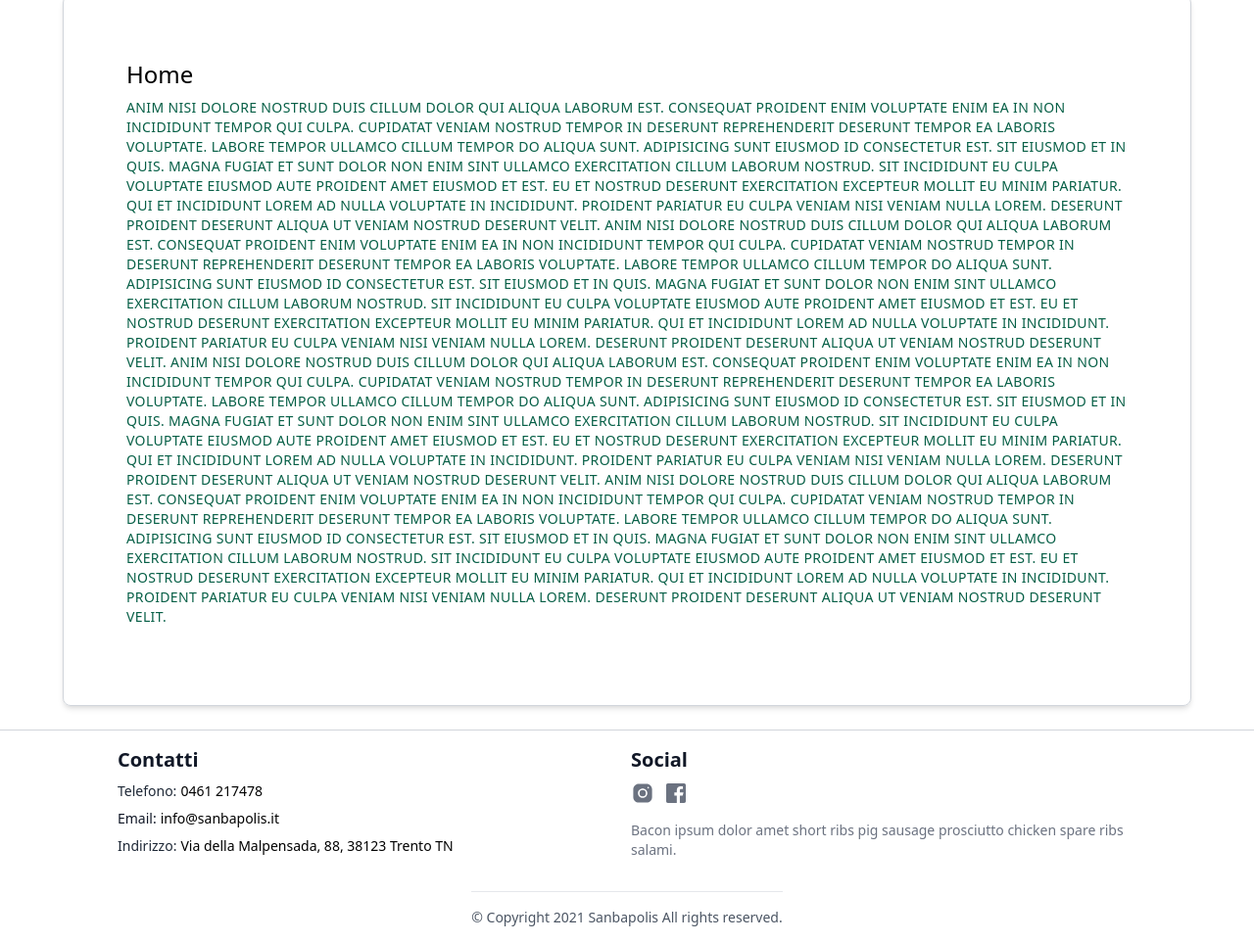
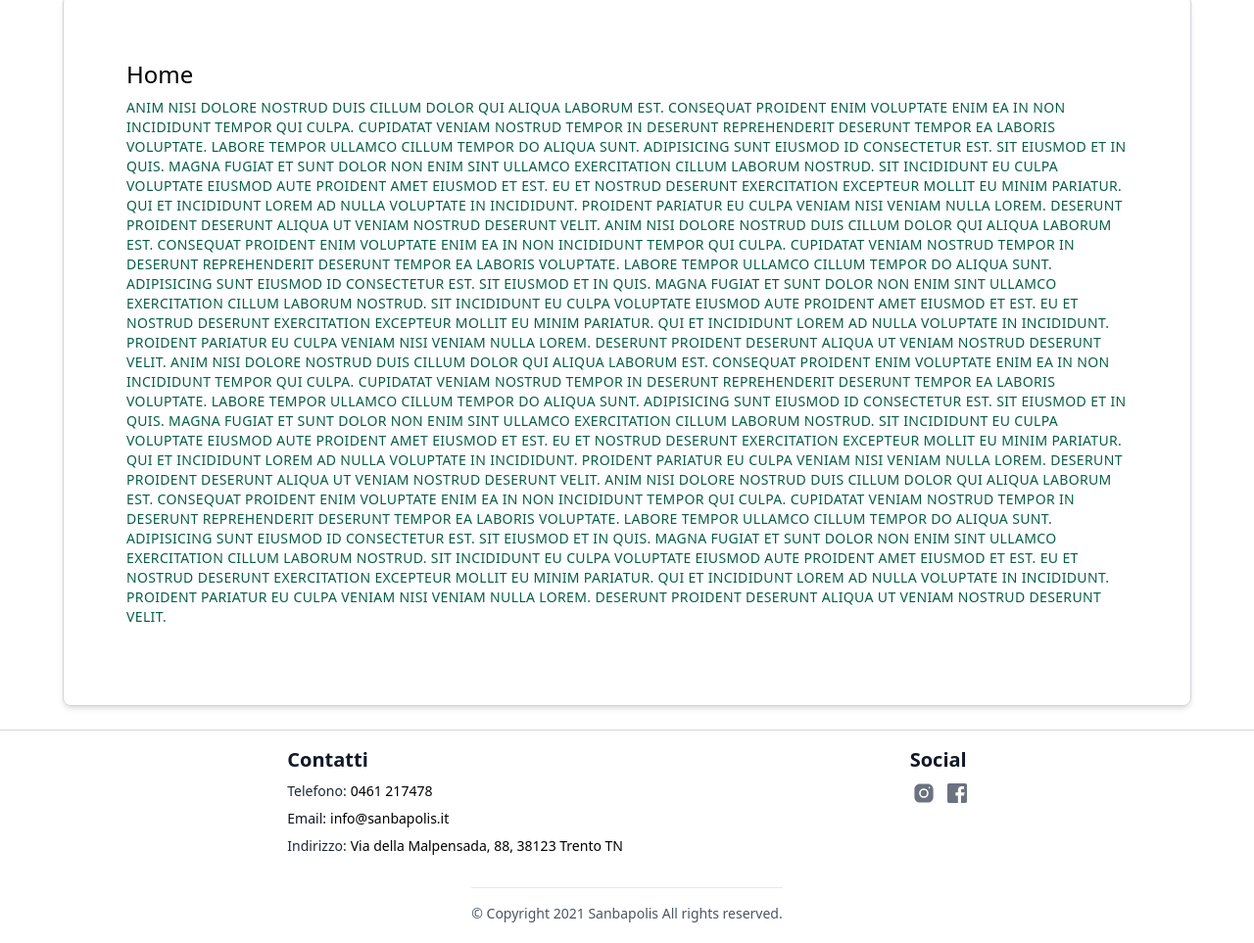
Before and after one commit to LorenzoCavada/sanbapolis, a Gatsby site: page / in a window 1280 px wide. Shown: the part 379-1342 px from the top of the page at 98% size. Built offline with nearby package versions, Linux system fonts and the light colour scheme; Gatsby itself is replaced by a stand-in of ours.

Commit message:
fixing layout

```diff
--- a/src/components/Footer.js
+++ b/src/components/Footer.js
@@ -34,6 +34,7 @@
             <a
               href="https://www.google.com/maps/place/Sanb%C3%A0Polis/@46.046804,11.1308422,17z/data=!3m1!4b1!4m5!3m4!1s0x4782741c3dd84083:0xe1221411ae6cb6ef!8m2!3d46.046804!4d11.1330309"
               target="_blank"
+              rel="noreferrer"
               aria-label="Sanbapolis indirizzo"
               title="Sanbapolis indirizzo"
               className="transition-colors duration-300 hover:text-green-800"
@@ -42,11 +43,10 @@
             </a>
           </div>
         </div>
-        <div>
+        <div className="text-right">
           <p className="font-bold text-gray-900 text-xl">Social</p>
           <div className="flex items-center mt-2 space-x-3">
-            <a href="https://www.instagram.com/sanbapolis/?hl=it" className="text-gray-500 transition-colors duration-300 hover:text-green-700"
-            >
+            <a href="https://www.instagram.com/sanbapolis/?hl=it" className="text-gray-500 transition-colors duration-300 hover:text-green-700 ml-auto">
               <svg viewBox="0 0 30 30" fill="currentColor" className="h-6">
                 <circle cx="15" cy="15" r="4" />
                 <path d="M19.999,3h-10C6.14,3,3,6.141,3,10.001v10C3,23.86,6.141,27,10.001,27h10C23.86,27,27,23.859,27,19.999v-10   C27,6.14,23.859,3,19.999,3z M15,21c-3.309,0-6-2.691-6-6s2.691-6,6-6s6,2.691,6,6S18.309,21,15,21z M22,9c-0.552,0-1-0.448-1-1   c0-0.552,0.448-1,1-1s1,0.448,1,1C23,8.552,22.552,9,22,9z" />
@@ -61,10 +61,6 @@
               </svg>
             </a>
           </div>
-          <p className="mt-4 text-sm text-gray-500">
-            Bacon ipsum dolor amet short ribs pig sausage prosciutto chicken
-            spare ribs salami.
-        </p>
         </div>
       </div>
       <div className="flex justify-center border-t py-4">
--- a/src/components/NavLink.js
+++ b/src/components/NavLink.js
@@ -4,7 +4,7 @@
 function NavLink(props){
 
   return(
-    <Link to={props.url} className="lg:p-4 py-3 px-0 block border-b-2 border-transparent hover:border-green-500 transition duration-300">{props.name}</Link>
+    <Link to={props.url} className="lg:p-4 py-3 px-0 block border-b-2 border-transparent hover:font-semibold hover:border-green-500 transition duration-300">{props.name}</Link>
   )
 }
 
--- a/tailwind.config.js
+++ b/tailwind.config.js
@@ -5,7 +5,9 @@
     extend: {},
   },
   variants: {
-    extend: {},
+    extend: {
+      fontWeight: ['hover', 'focus'],
+    },
   },
   plugins: [],
 }
```
